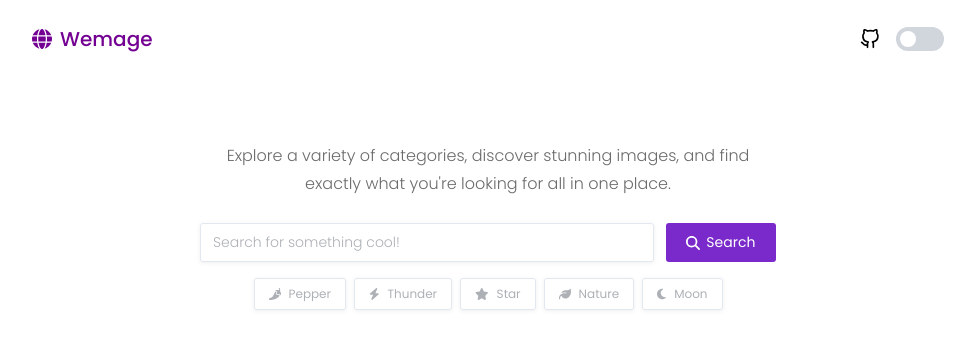
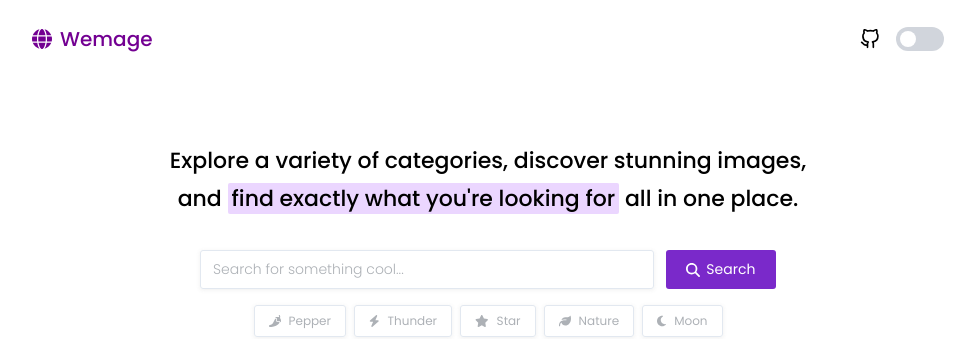
Before and after one commit to LucasOkokama/pexels-image-search, a React (Vite) app: page / in a window 1280 px wide. Shown: the top 339 px of the page, without its empty margins (152-1127 px from the left). Built offline with nearby package versions, Linux system fonts and the light colour scheme; no server answers.

Commit message:
style: fix the main phrase

```diff
--- a/src/App.tsx
+++ b/src/App.tsx
@@ -19,15 +19,11 @@ const darkTheme = {
   colors: {
     body: "#141414",
     brand: "#a861bb",
-
     sup: "#f1f1f1",
-
     phrase: "#8b8b8b",
-
+    highlight: "#482b66",
     border: "#424344",
-
     placeholder: "#696c6d",
-
     hoverTag: "#2c053d",
   },
   dimensions,
@@ -37,15 +33,11 @@ const lightTheme = {
   colors: {
     body: "#ffffff",
     brand: "#730092",
-
     sup: "#000000",
-
     phrase: "#6b6b6b",
-
+    highlight: "#ebd6ff",
     border: "#E2E8F0",
-
     placeholder: "#adb1b6",
-
     hoverTag: "#f9ebff",
   },
   dimensions,
@@ -67,10 +59,11 @@ function App() {
         <div className="max-w-5xl m-auto font-poppins pt-6 px-6 md:px-14">
           <Menu toggleTheme={toggleTheme} isDarkTheme={isDarkTheme}></Menu>
 
-          <div className="max-w-xl m-auto mt-22">
+          <div className="max-w-2xl m-auto mt-22">
             <StyledParagraph>
-              Explore a variety of categories, discover stunning images, and
-              find exactly what you're looking for all in one place.
+              Explore a variety of categories, discover stunning images, and{" "}
+              <span id="highlight">find exactly what you're looking for</span>{" "}
+              all in one place.
             </StyledParagraph>
           </div>
 
--- a/src/components/SearchBox.tsx
+++ b/src/components/SearchBox.tsx
@@ -95,7 +95,7 @@ const SearchBox = ({ children, setImages }: SearchBoxProps) => {
           <input
             type="text"
             id="searchBox"
-            placeholder="Search for something cool!"
+            placeholder="Search for something cool..."
             ref={searchInput}
             onKeyDown={(event) => {
               if (event.key === "Enter") {
--- a/src/components/styles/SearchBoxStyle.ts
+++ b/src/components/styles/SearchBoxStyle.ts
@@ -7,7 +7,7 @@ export const SearchBoxStyle = styled.div`
     flex-direction: column;
     font-size: 14px;
     gap: 16px;
-    margin-top: 25px;
+    margin-top: 32px;
   }
 
   #searchBox {
--- a/src/components/styles/StyledParagraph.ts
+++ b/src/components/styles/StyledParagraph.ts
@@ -1,8 +1,16 @@
 import { styled } from "styled-components";
 
 export const StyledParagraph = styled.p`
-  font-weight: 300;
+  font-weight: 500;
   text-align: center;
   line-height: 1.75rem;
-  color: ${({ theme }) => theme.colors.phrase};
+  color: ${({ theme }) => theme.colors.sup};
+  font-size: 22px;
+  line-height: 38px;
+
+  #highlight{
+    background-color: ${({ theme }) => theme.colors.highlight};
+    border-radius: 2px;
+    padding: 0px 4px;
+  }
 `
```
